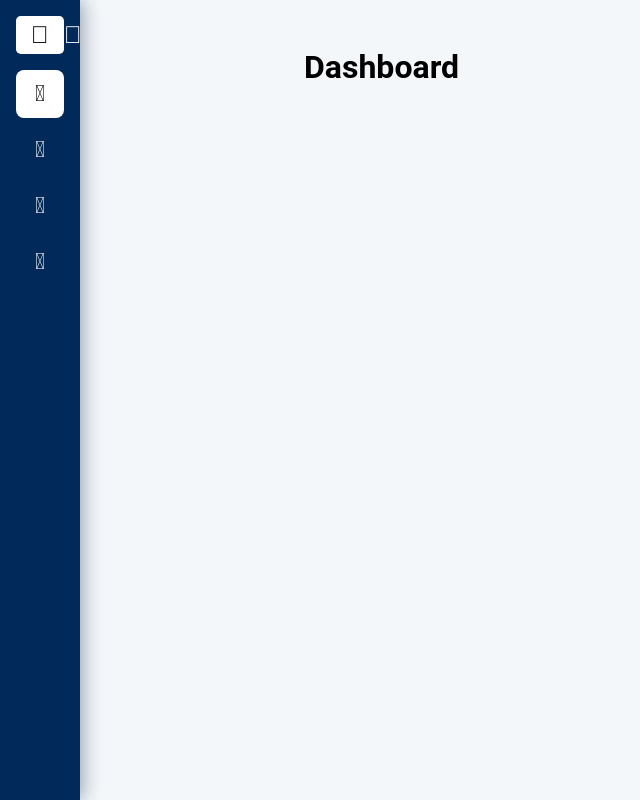
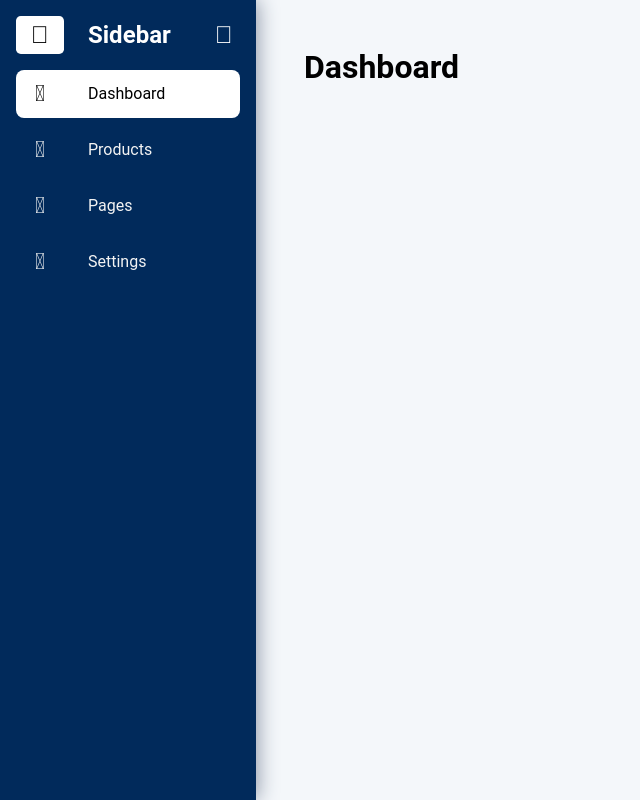
Before and after one commit to VitaliiSoloninko/angular-sidebar, an Angular app: page /dashboard in a window 1280 px wide. Shown: the whole page, without its empty margins (0-640 px from the left). Built offline with nearby package versions, Linux system fonts and the light colour scheme.

Commit message:
1.4	Sidebar change by clicking on logo

```diff
--- a/src/app/app.component.html
+++ b/src/app/app.component.html
@@ -1,3 +1,6 @@
-<app-sidebar [isSidebarSmall]="isSidebarSmall()"></app-sidebar>
+<app-sidebar
+	[isSidebarSmall]="isSidebarSmall()"
+	(changeSidebarState)="changeSidebar($event)"
+></app-sidebar>
 
 <app-main></app-main>
--- a/src/app/app.component.ts
+++ b/src/app/app.component.ts
@@ -11,5 +11,9 @@ import { SidebarComponent } from './sidebar/sidebar.component'
 	styleUrl: './app.component.scss',
 })
 export class AppComponent {
-	isSidebarSmall = signal<boolean>(true)
+	isSidebarSmall = signal<boolean>(false)
+
+	changeSidebar(isSidebarSmall: boolean): void {
+		this.isSidebarSmall.set(isSidebarSmall)
+	}
 }
--- a/src/app/sidebar/sidebar.component.html
+++ b/src/app/sidebar/sidebar.component.html
@@ -1,14 +1,14 @@
 <div class="sidenav" [ngClass]="isSidebarSmall() ? 'sidenav-small' : ''">
 	<div class="logo-container">
-		<button class="logo">
+		<button class="logo" (click)="toggleSidebarLogo()">
 			<i class="fal fa-bars"></i>
 		</button>
 		@if (!isSidebarSmall()){
 		<div class="logo-text">Sidebar</div>
-		}
 		<button class="btn-close">
 			<i class="fal fa-times close-icon"></i>
 		</button>
+		}
 	</div>
 	<div class="sidenav-nav">
 		@for (menuItem of menuItems; track $index) {
--- a/src/app/sidebar/sidebar.component.ts
+++ b/src/app/sidebar/sidebar.component.ts
@@ -1,5 +1,5 @@
 import { CommonModule } from '@angular/common'
-import { Component, input } from '@angular/core'
+import { Component, input, output } from '@angular/core'
 import { RouterModule } from '@angular/router'
 
 @Component({
@@ -11,6 +11,7 @@ import { RouterModule } from '@angular/router'
 })
 export class SidebarComponent {
 	isSidebarSmall = input.required<boolean>()
+	changeSidebarState = output<boolean>()
 
 	menuItems = [
 		{
@@ -34,4 +35,8 @@ export class SidebarComponent {
 			linkText: 'Settings',
 		},
 	]
+
+	toggleSidebarLogo(): void {
+		this.changeSidebarState.emit(!this.isSidebarSmall())
+	}
 }
```
